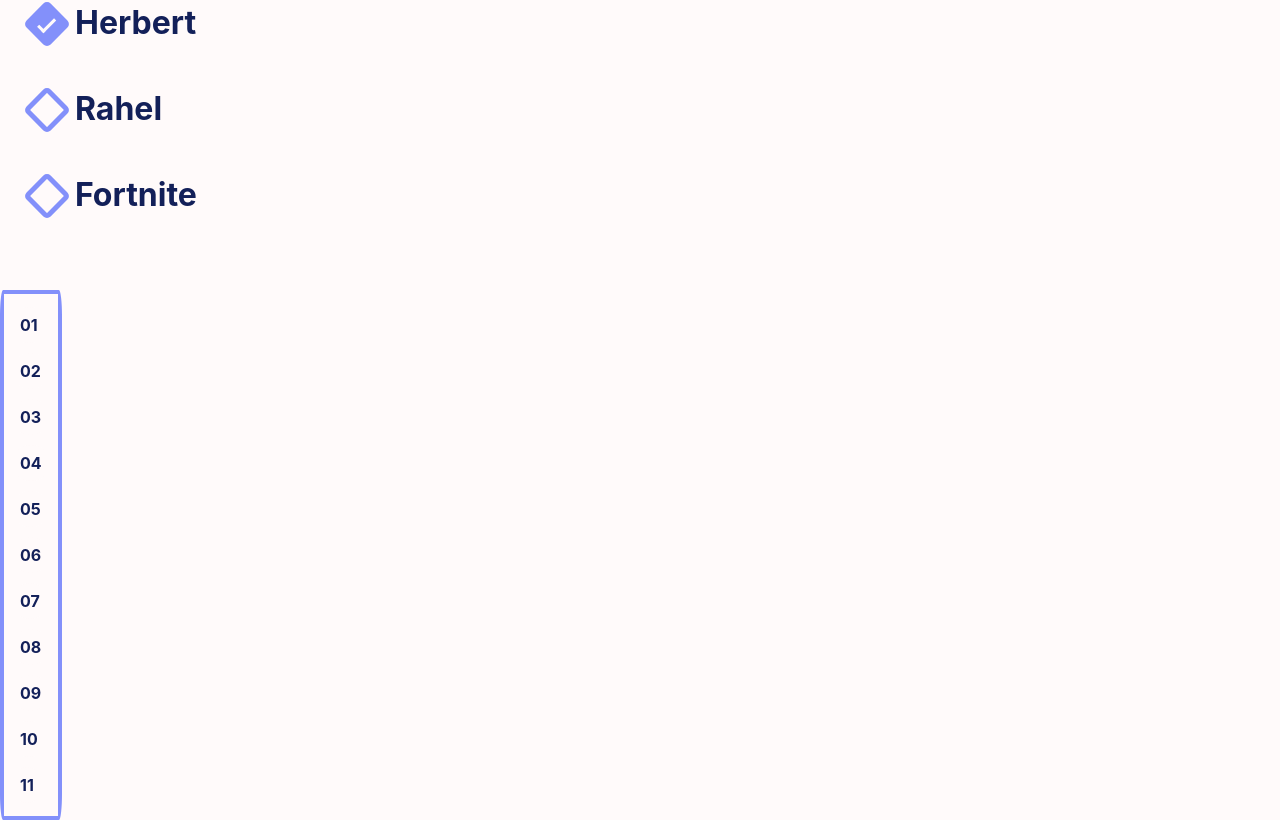
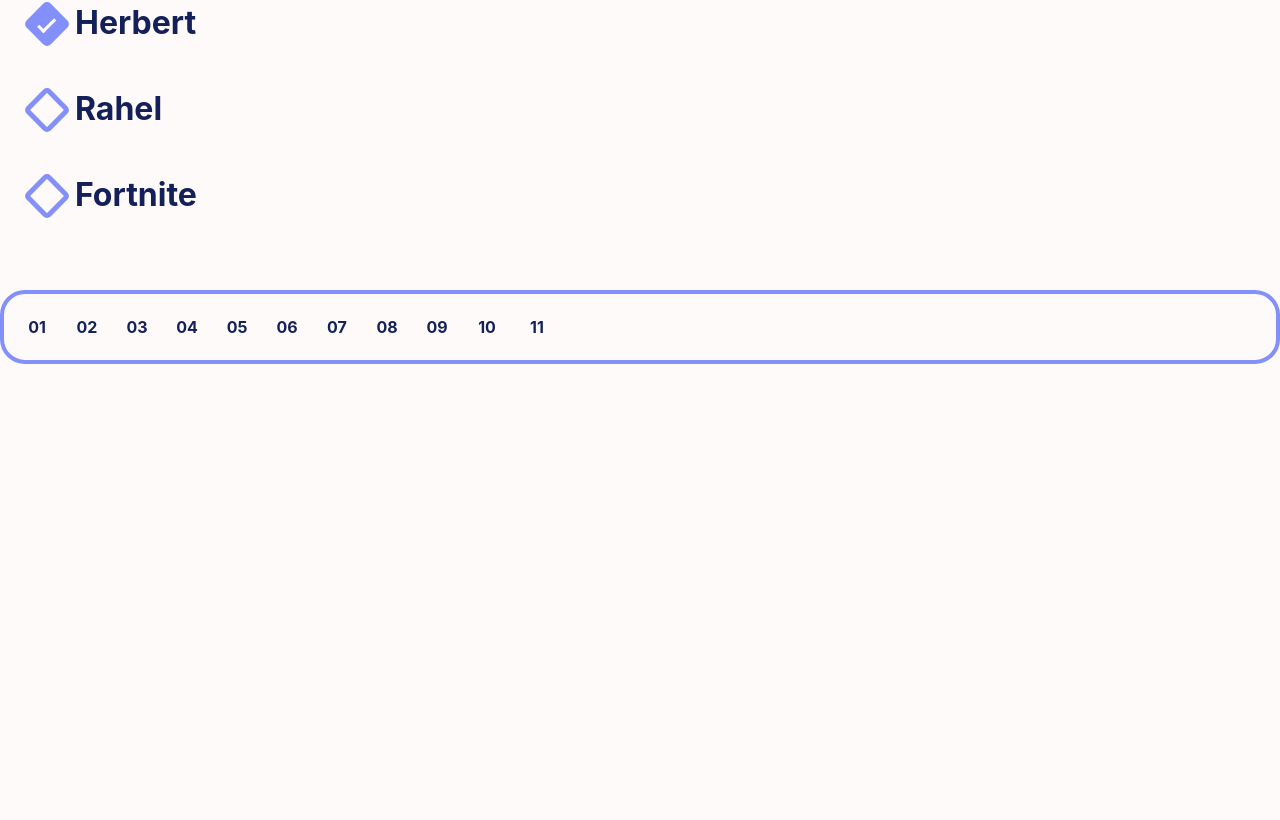
Before and after one commit to lucaskronlachner/installations-tool-infoniqa, a React (Create React App) app in the folder infoniqa-installation-tool/: page / in a window 1280 px wide. Shown: the part 703-1523 px from the top of the page. After the commit the page ends 1067 px from the top, so only its background shows below. Built offline with nearby package versions, Linux system fonts and the light colour scheme.

Commit message:
fixed date picker style

```diff
--- a/infoniqa-installation-tool/src/components/DatePicker/DatePickerStyle.css
+++ b/infoniqa-installation-tool/src/components/DatePicker/DatePickerStyle.css
@@ -16,31 +16,31 @@
 
 .dayComp:hover{
     border-width: 3.2px;
-    margin-top: 0.95em;
-    margin-bottom: 0.95em;
     transition: border-width 0.2s;
 }
 
-.container{
-    height: 5em;
-    -webkit-user-select: none;
-    -moz-user-select: none;
-    -ms-user-select: none;
-    user-select: none;
-    margin: 3px;
-    display: inline;
+.datepicker-container{
+    width: 50px;
+    height: 50px;
+    display: flex;
+    justify-content: center;
+    align-items: center;
+}
+.datepicker-container div {
+    cursor: pointer;
 }
 
 .breakLines{
     margin-top: 0.5em;
     margin-bottom: 0.5em;
 }
-
+.datetime-dates-list {
+    flex-basis: 100%;
+    display: inline-flex;
+    flex-wrap: wrap;
+}
 .month_Container{
-    display: flex;
-    width: max-content;
-    height: max-content;
-    border-radius: 5%;
+    border-radius: 25px;
     border-style: solid;
     border-width: 4px;
     padding: 0.5em;
```
